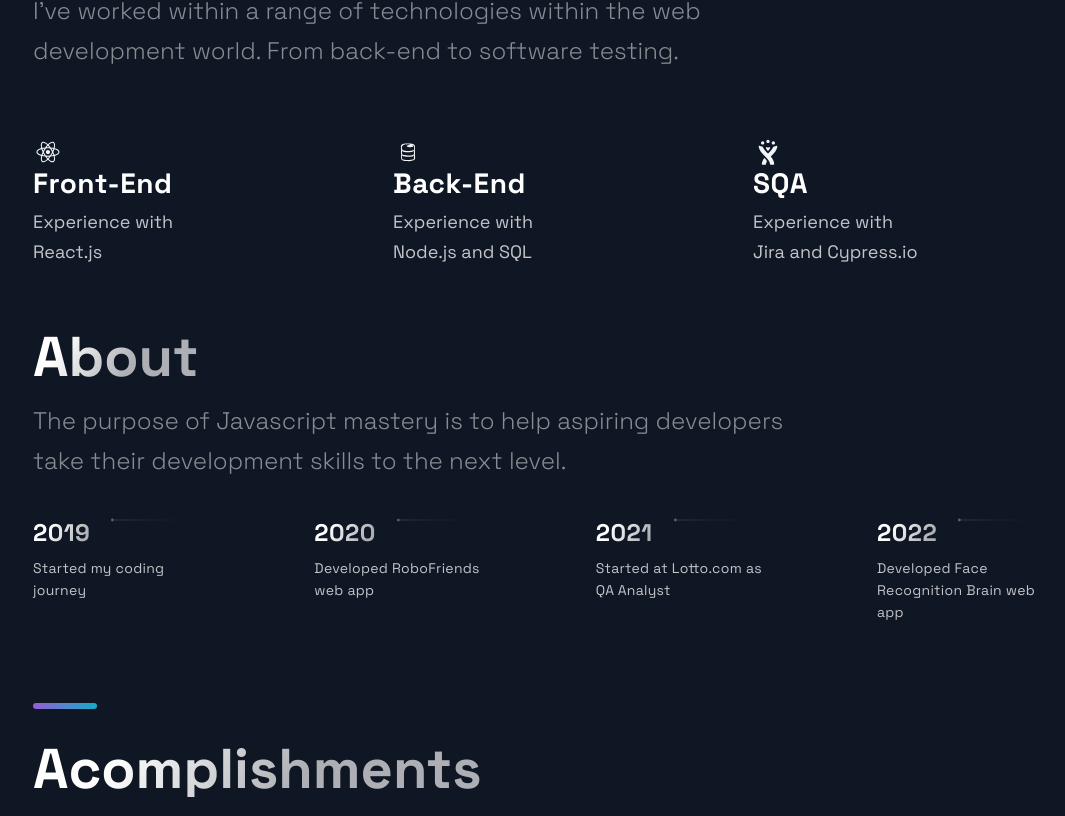
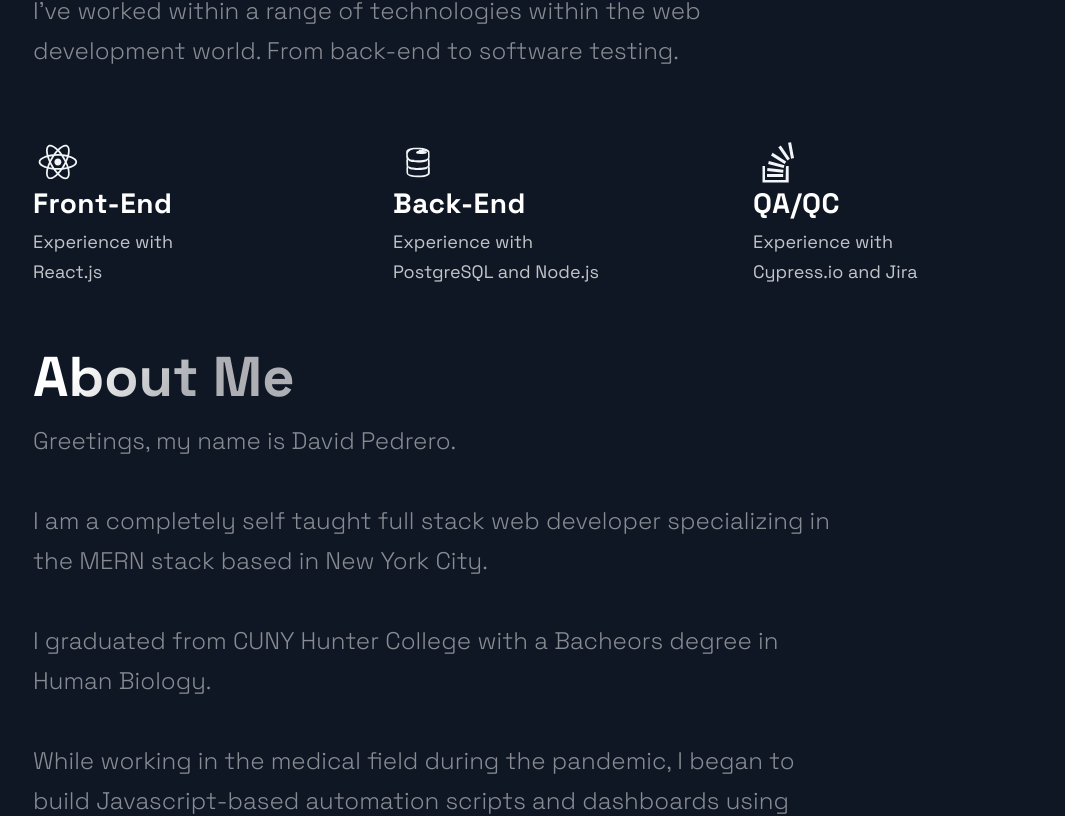
Before and after one commit to davidpedrero/David-Pedero-Portfolio, a Next.js app: page / in a window 1280 px wide. Shown: the part 1658-2474 px from the top of the page, without its empty margins (87-1152 px from the left). Built offline with nearby package versions, Linux system fonts and the light colour scheme.

Commit message:
Final deployment

```diff
--- a/src/components/Technologies/Technologies.js
+++ b/src/components/Technologies/Technologies.js
@@ -1,5 +1,5 @@
 import React from 'react';
-import { DiFirebase, DiReact, DiJira } from 'react-icons/di';
+import { DiFirebase, DiReact, DiStackoverflow } from 'react-icons/di';
 import { Section, SectionDivider, SectionText, SectionTitle } from '../../styles/GlobalComponents';
 import { List, ListContainer, ListItem, ListParagraph, ListTitle } from './TechnologiesStyles';
 
@@ -14,7 +14,7 @@ const Technologies = () =>  (
     </SectionText>
     <List>
       <ListItem>
-        <DiReact size="3rem"/>
+        <DiReact size="5rem"/>
         <ListContainer>
           <ListTitle>Front-End</ListTitle>
           <ListParagraph>
@@ -24,22 +24,22 @@ const Technologies = () =>  (
         </ListContainer>
       </ListItem>
       <ListItem>
-        <DiFirebase size="3rem"/>
+        <DiFirebase size="5rem"/>
         <ListContainer>
           <ListTitle>Back-End</ListTitle>
           <ListParagraph>
             Experience with <br/>
-            Node.js and SQL
+            PostgreSQL and Node.js
           </ListParagraph>
         </ListContainer>
       </ListItem>
       <ListItem>
-        <DiJira size="3rem"/>
+        <DiStackoverflow size="5rem"/>
         <ListContainer>
-          <ListTitle>SQA</ListTitle>
+          <ListTitle>QA/QC</ListTitle>
           <ListParagraph>
             Experience with <br/>
-            Jira and Cypress.io
+            Cypress.io and Jira
           </ListParagraph>
         </ListContainer>
       </ListItem>
--- a/src/components/TimeLine/TimeLine.js
+++ b/src/components/TimeLine/TimeLine.js
@@ -44,9 +44,22 @@ const Timeline = () => {
 
   return (
     <Section id='about'>
-      <SectionTitle>About</SectionTitle>
+      <SectionTitle>About Me</SectionTitle>
       <SectionText>
-        The purpose of Javascript mastery is to help aspiring developers take their development skills to the next level.
+        Greetings, my name is David Pedrero.
+        <br/><br/>
+        I am a completely self taught full stack web developer specializing in the MERN stack based in New York City.
+        <br/><br/>
+        I graduated from CUNY Hunter College with a Bacheors degree in Human Biology.
+        <br/><br/>
+        While working in the medical field during the pandemic, I began to build Javascript-based automation scripts and dashboards using Google Apps scripts.
+        I soon discovered that I was passionate about automation and decided to get serious about learning how to code.
+        <br/><br/>
+        One year later, I landed a full-time position as a QA Analyst at Lotto.com.
+        <br/><br/>
+        Six months later, I began doing contract work as a Mobile App Developer at Le Palle Shadow LLC.
+        <br/><br/>
+        My interests lie in solving problems related to large scale distributed software systems.
       </SectionText>
       <CarouselContainer ref={carouselRef} onScroll={handleScroll}>
         <>
--- a/src/constants/constants.js
+++ b/src/constants/constants.js
@@ -3,7 +3,7 @@ export const projects = [
     title: 'Face Recognition Brain',
     description: "Face Recognition Brain is a web app that detects the human face present in the image whose URL you submitted",
       image: '/images/1.png',
-      tags: ['PostgresSQL', 'Express', 'React', 'Node.js'],
+      tags: ['PostgreSQL', 'Express', 'React', 'Node.js'],
     source: 'https://face-recognition-brain-2.herokuapp.com/',
     visit: 'https://github.com/davidpedrero/Face-Recognition-Brain',
     id: 0,
```
